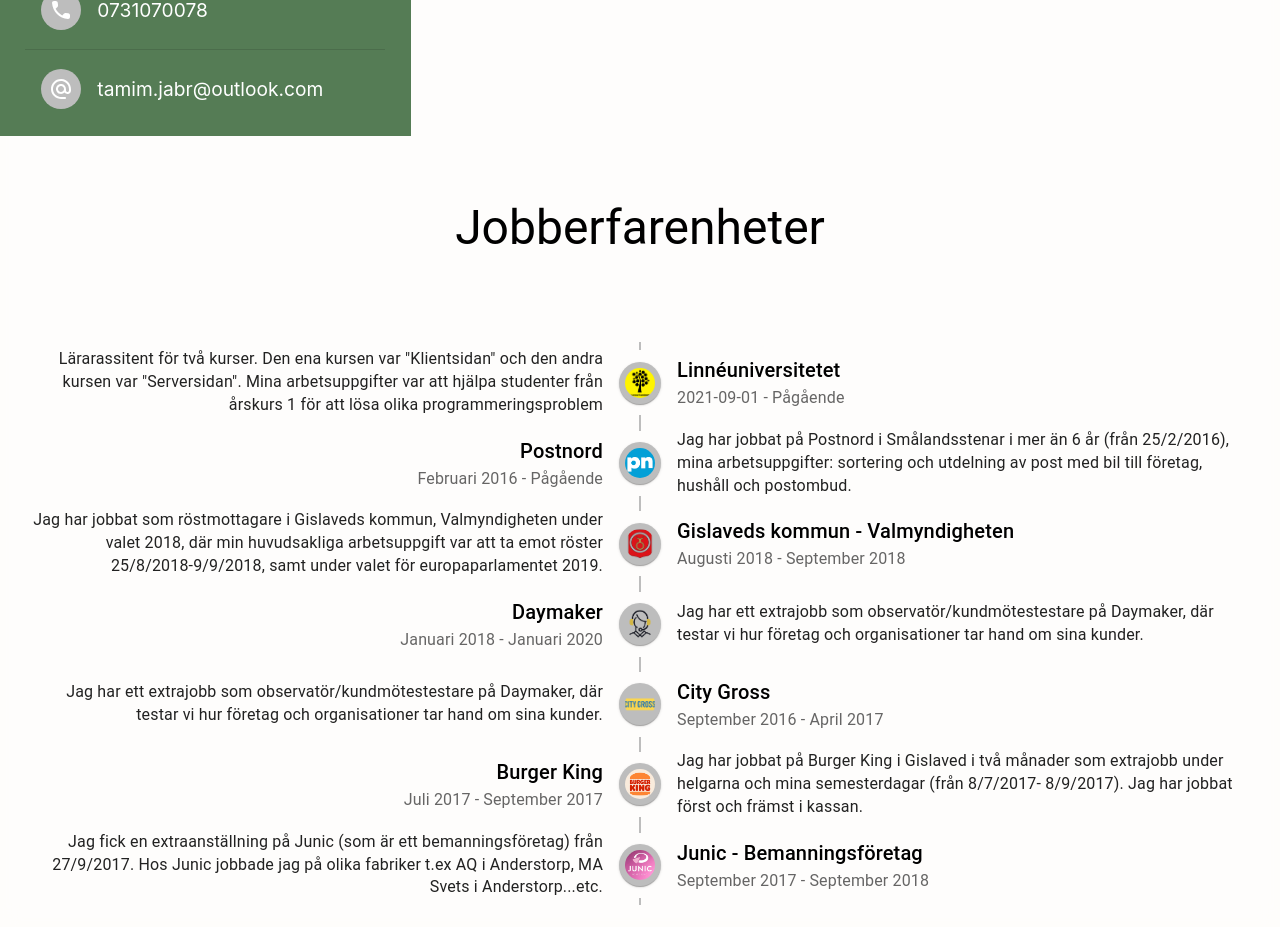
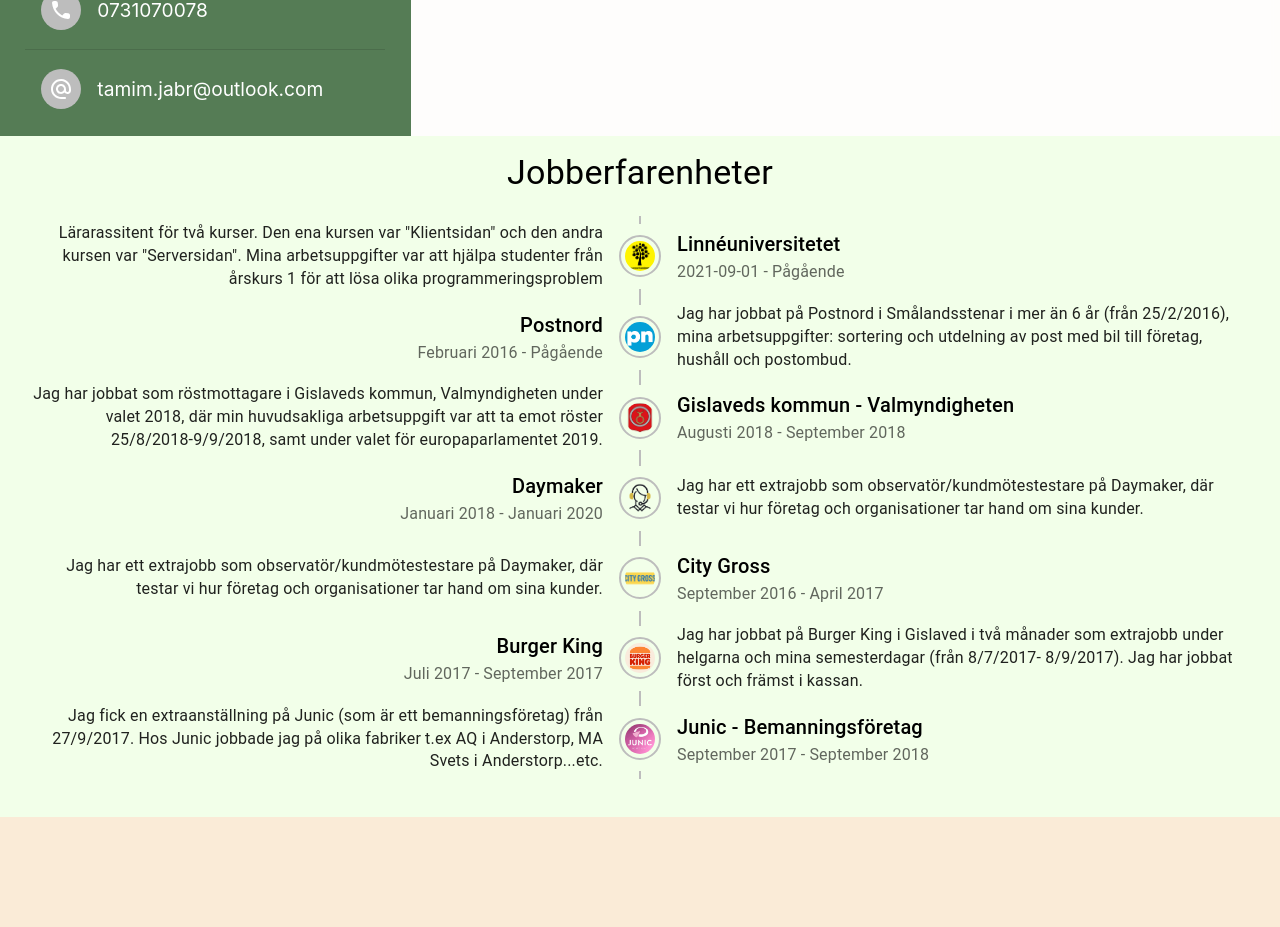
Before and after one commit to Tamimjabr/my-cv-react, a React (Create React App) app: page / in a window 1280 px wide. Shown: the part 440-1367 px from the top of the page. After the commit the page ends 1257 px from the top, so only its background shows below. Built offline with nearby package versions, Linux system fonts and the light colour scheme; a web font is replaced by a local one.

Commit message:
edit styles for job exp

```diff
--- a/src/components/JobExperience.tsx
+++ b/src/components/JobExperience.tsx
@@ -5,15 +5,22 @@
 import TimelineContent from '@mui/lab/TimelineContent';
 import TimelineOppositeContent from '@mui/lab/TimelineOppositeContent';
 import TimelineDot from '@mui/lab/TimelineDot';
-import FastfoodIcon from '@mui/icons-material/Fastfood';
-import { Typography, Avatar } from '@mui/material';
+import { Typography, Avatar, useMediaQuery } from '@mui/material';
 import { JOB_EXPERIENCE_ARRAY } from '../data/job-experience';
+import { styled } from '@mui/material/styles';
 
+const StyledDiv = styled('div')`
+  padding: 1rem 0;
+  width: 100%;
+  background-color: #F2FFE9;
+  text-align:center;
+`
 
 const JobExperience = () => {
+
   return (
-    <>
-      <Typography variant="h3" >
+    <StyledDiv>
+      <Typography variant="h4" >
         Jobberfarenheter
       </Typography>
       <Timeline position="alternate">
@@ -31,9 +38,9 @@
                 </TimelineOppositeContent>
                 <TimelineSeparator>
                   <TimelineConnector />
-                  <TimelineDot>
+                  <TimelineDot variant='outlined'>
                     <Avatar src={job.icon} sx={{ width: 30, height: 30 }} />
-                  </TimelineDot>
+                  </TimelineDot >
                   <TimelineConnector />
                 </TimelineSeparator>
                 <TimelineContent sx={{ py: '12px', px: 2 }}>
@@ -46,8 +53,7 @@
             </>))
         }
       </Timeline>
-
-    </>
+    </StyledDiv>
   )
 }
 
--- a/src/themes/styled-container.tsx
+++ b/src/themes/styled-container.tsx
@@ -4,6 +4,7 @@
   width: 100%;
   margin: auto;
   padding: 0;
+  margin:0;
   background-color: rgba(255, 255, 255, 0.9);
   backdrop-filter: blur(10px) saturate(100%) contrast(45%) brightness(130%);
   min-height: 50vh;
@@ -11,9 +12,7 @@
   flex-flow:column nowrap;
   align-items: center;
   justify-content: center;
-  gap: 4rem;
   @media only screen and (max-width: 800px){
-    width: 90%;
-    padding: 1rem;
+    width: 100%;
   }
 `
```
